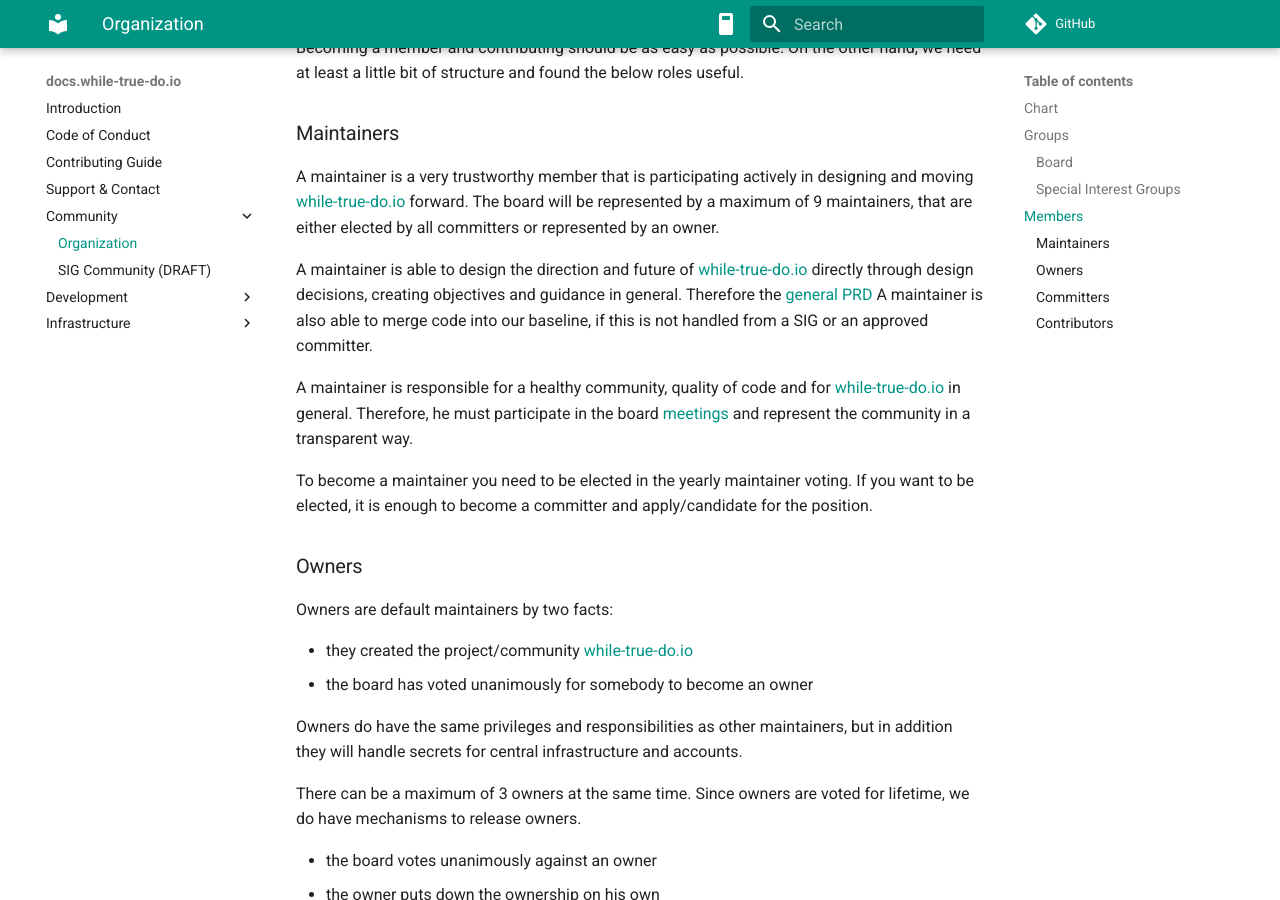
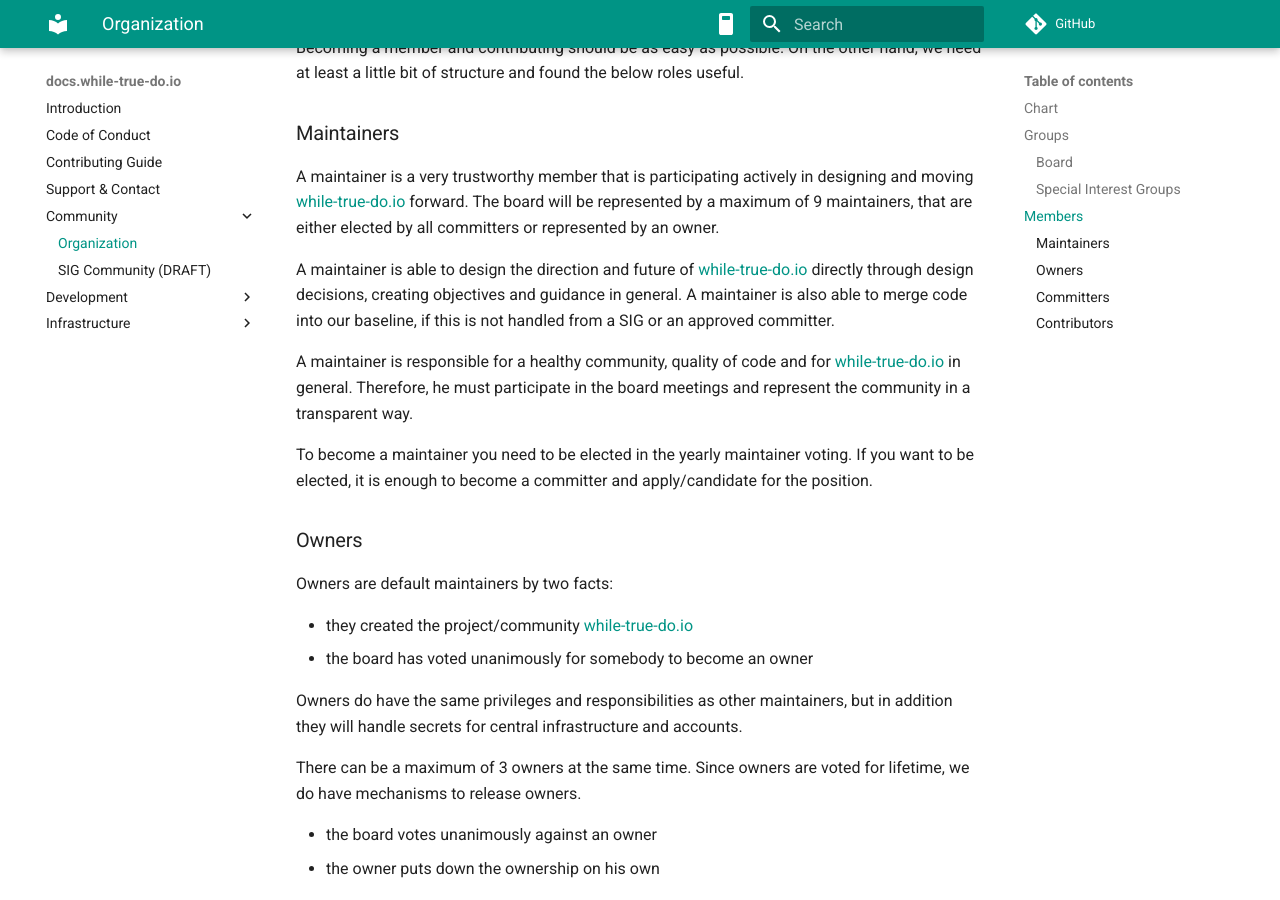
Before and after one commit to whiletruedoio/.github, an MkDocs documentation site: the page built from docs/community/ORGANIZATION.md, in a window 1280 px wide and 900 px high, scrolled down 1802 px. Built offline with MkDocs 1.6.1 and Material for MkDocs 9.7.7, drawn with Linux system fonts in a browser that asks for light colours.

```diff
--- a/docs/community/ORGANIZATION.md
+++ b/docs/community/ORGANIZATION.md
@@ -77,14 +77,14 @@ by all committers or represented by an owner.
 
 A maintainer is able to design the direction and future of
 [while-true-do.io](https://while-true-do.io) directly through design decisions,
-creating objectives and guidance in general. Therefore the
-[general PRD](./PRD_GENERAL.md) A maintainer is also able to merge code into our
-baseline, if this is not handled from a SIG or an approved committer.
+creating objectives and guidance in general. A maintainer is also able to merge
+code into our baseline, if this is not handled from a SIG or an approved
+committer.
 
 A maintainer is responsible for a healthy community, quality of code and for
 [while-true-do.io](https://while-true-do.io) in general. Therefore, he must
-participate in the board [meetings](./MEETING.md) and represent the community in
-a transparent way.
+participate in the board meetings and represent the community in a transparent
+way.
 
 To become a maintainer you need to be elected in the yearly maintainer voting.
 If you want to be elected, it is enough to become a committer and
```
